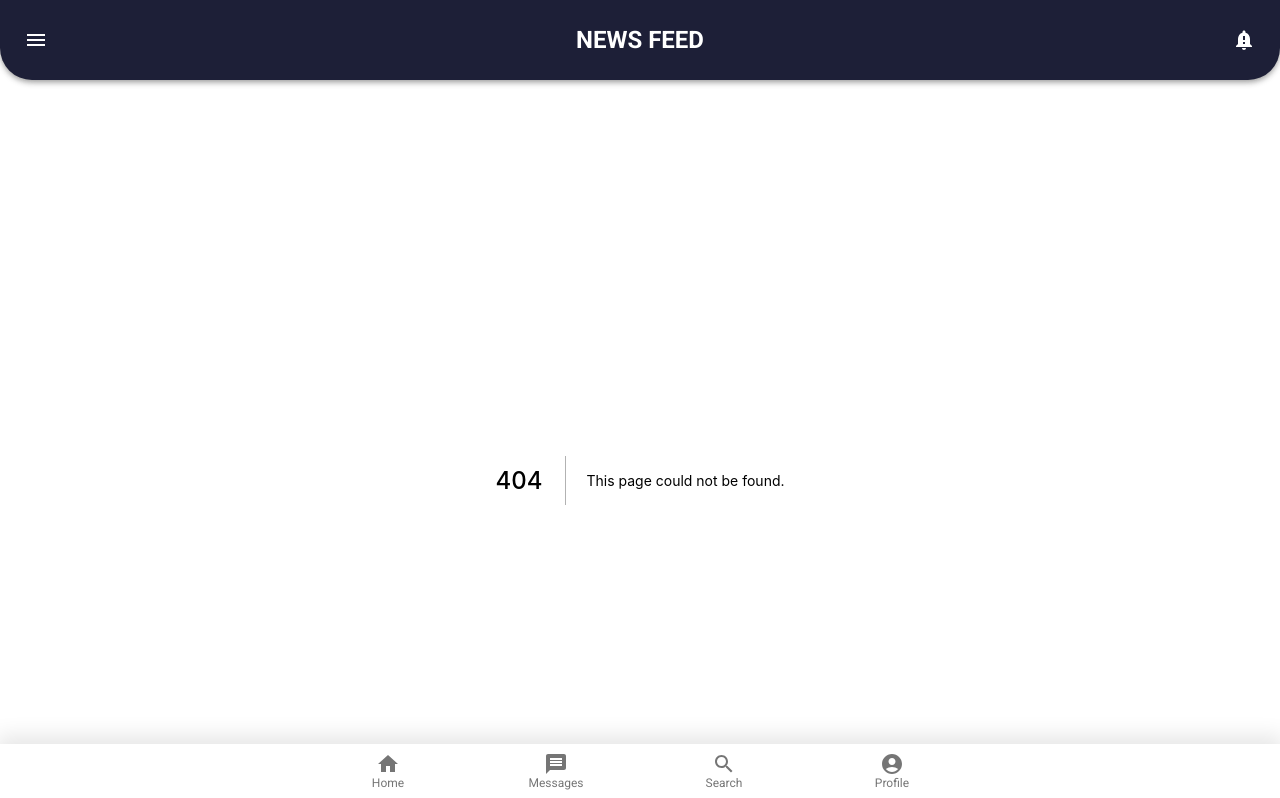
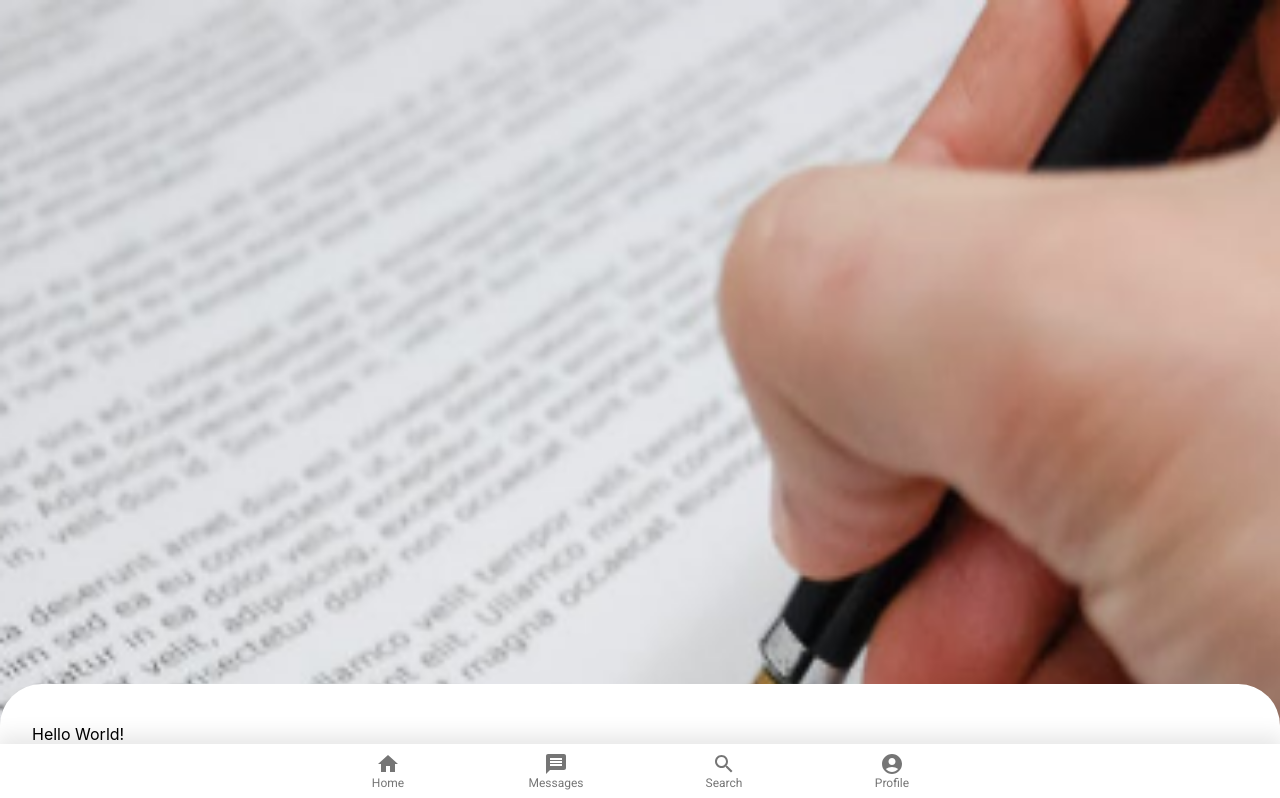
Before and after one commit to John-MBDP/phoenix, a Next.js app: page /getstarted in a window 1280 px wide. Before the commit this address had no page. Shown: the top 798 px of the page. Built offline with nearby package versions, Linux system fonts and the light colour scheme.

Commit message:
Add new componenet to render the GetStarted page when a user makes a request

```diff
--- /dev/null
+++ b/pages/getstarted.jsx
@@ -0,0 +1,13 @@
+import RoundedTopContainer from "../components/RoundedTopContainer";
+import { useEffect } from "react";
+
+const getstarted = ({ setHeader }) => {
+  useEffect(() => setHeader({ header: "", hidden: true }), []);
+  return (
+    <RoundedTopContainer image={"/images/signup.png"} alt={"signup-image"}>
+      Hello World!
+    </RoundedTopContainer>
+  );
+};
+
+export default getstarted;
```
